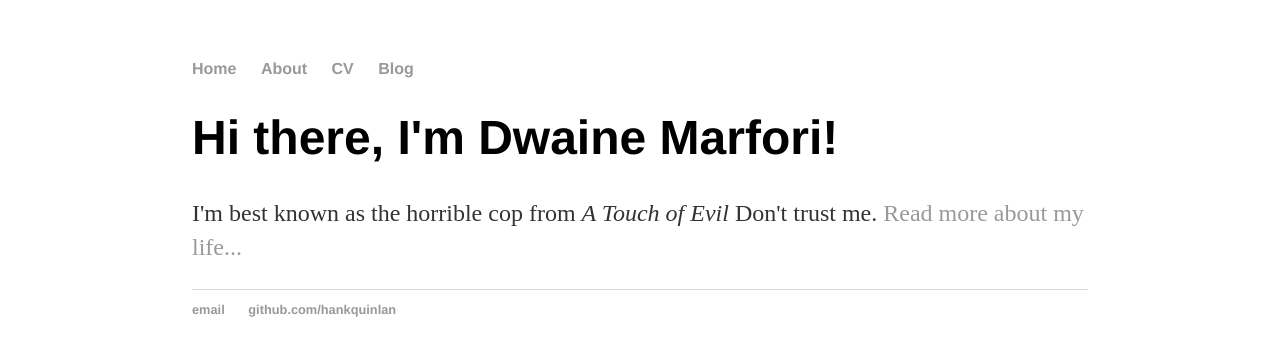
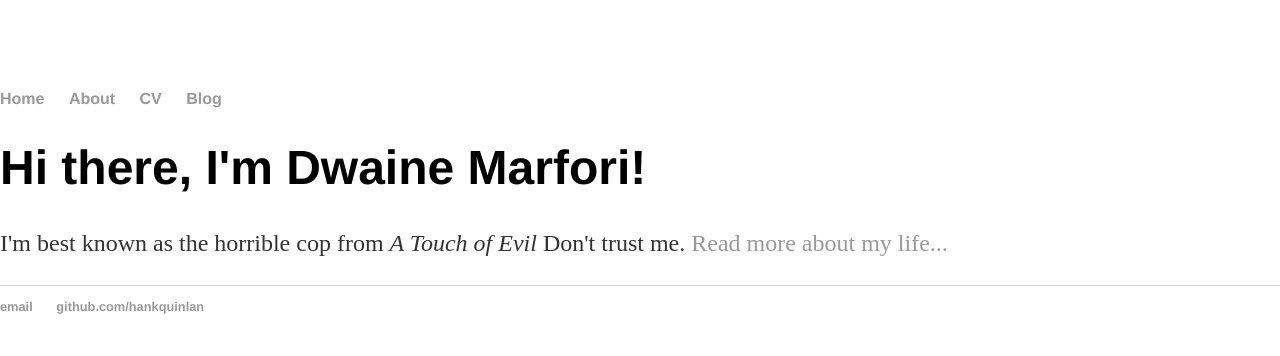
Before and after one commit to dmarfori/dmarfori.github.io, a plain HTML site: page index.html in a window 1280 px wide. Drawn offline with Linux system fonts and the light colour scheme.

Commit message:
Update main.css

```diff
--- a/css/main.css
+++ b/css/main.css
@@ -1,6 +1,6 @@
 body {
-    margin: 60px auto;
-    width: 70%;
+    margin: 90px auto;
+    width: 100%;
 }
 nav ul, footer ul {
     font-family:'Helvetica', 'Arial', 'Sans-Serif';
```
